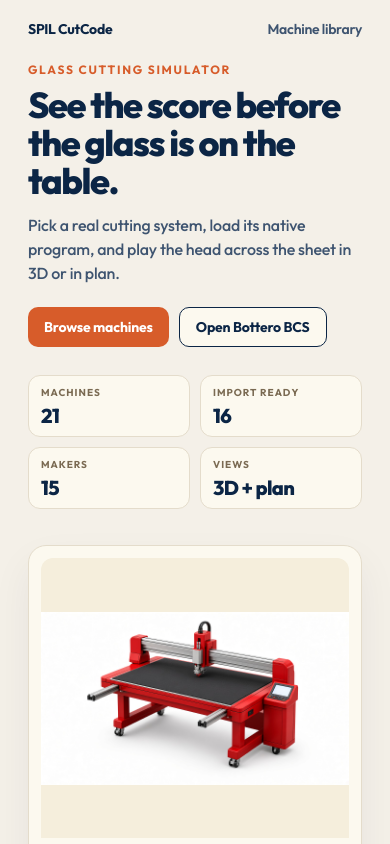
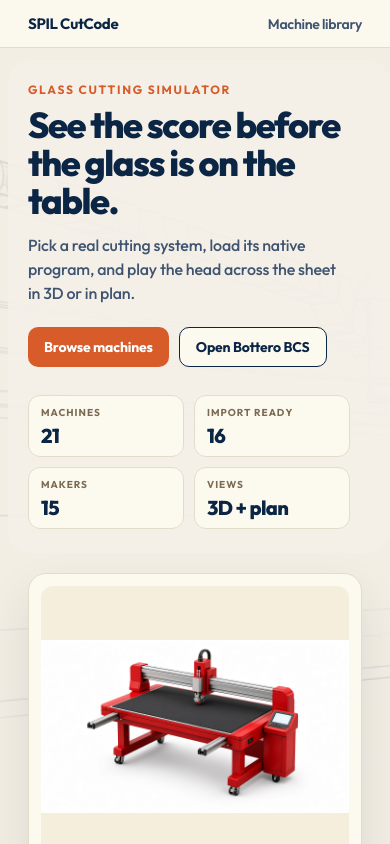
Before and after one commit to Evil-Shown/SPIL-CutCode-Viewer, a React (Vite) app in the folder apps/desktop/: page / in a window 390 px wide. Built offline with nearby package versions, Linux system fonts and the light colour scheme.

Commit message:
Enhance landing page styling and layout. Introduce a sticky navigation bar for improved accessibility, update poster section styles, and refine landing tools layout. Adjust CSS properties for better visual hierarchy and responsiveness.

```diff
--- a/apps/desktop/src/Landing.tsx
+++ b/apps/desktop/src/Landing.tsx
@@ -35,12 +35,11 @@ export function Landing({ onSelect }: Props) {
 
   return (
     <div className="landing">
+      <nav className="landing-nav">
+        <span>SPIL CutCode</span>
+        <a href="#library">Machine library</a>
+      </nav>
       <section className="poster">
-        <header className="poster-bar">
-          <span>SPIL CutCode</span>
-          <a href="#library">Machine library</a>
-        </header>
-
         <div className="poster-grid">
           <div className="poster-copy">
             <p className="poster-kicker">Glass cutting simulator</p>
@@ -130,10 +129,10 @@ export function Landing({ onSelect }: Props) {
       </section>
 
       <div className="landing-tools" id="library">
-        <div>
-          <p className="section-eyebrow">The tables</p>
-          <h2>Every system in the library.</h2>
-        </div>
+        <header className="poster-bar">
+          <span>The tables</span>
+          <span>Every system in the library</span>
+        </header>
         <div className="filter-row">
           <input
             value={query}
--- a/apps/desktop/src/index.css
+++ b/apps/desktop/src/index.css
@@ -184,19 +184,48 @@ button, input, textarea, select { font-family: inherit; }
 }
 
 .landing {
+  position: relative;
   height: 100%;
   overflow: auto;
   background: #f4f0e8;
   color: #0b2545;
   font-family: Outfit, "Segoe UI", sans-serif;
 }
+.landing::before {
+  content: "";
+  position: fixed;
+  inset: 0;
+  z-index: 0;
+  pointer-events: none;
+  background: url("/landing/watermark.png") center / cover no-repeat;
+  opacity: 0.16;
+  mix-blend-mode: multiply;
+}
+.poster, .poster-steps, .landing-tools, .machine-grid { position: relative; z-index: 1; }
+.landing-nav {
+  position: sticky;
+  top: 0;
+  z-index: 5;
+  display: flex;
+  justify-content: space-between;
+  align-items: center;
+  margin: 0;
+  padding: 16px 28px;
+  border-bottom: 1px solid #e4dccb;
+  background: rgba(252, 249, 239, 0.92);
+  backdrop-filter: blur(12px);
+  font: 700 15px/1 Outfit, sans-serif;
+  letter-spacing: -0.02em;
+}
+.landing-nav a { color: #3e5470; font-weight: 600; font-size: 14px; }
+.landing-nav a:hover { color: #d75c2a; }
 .poster {
   display: flex;
   flex-direction: column;
   gap: 28px;
   max-width: 1180px;
   margin: 0 auto;
-  padding: 22px 28px 8px;
+  padding: 28px 28px 8px;
 }
 .poster-bar {
   display: flex;
@@ -211,6 +240,19 @@ button, input, textarea, select { font-family: inherit; }
   grid-template-columns: minmax(280px, 0.9fr) minmax(340px, 1.1fr);
   gap: 36px;
   align-items: center;
+}
+.poster-copy {
+  position: relative;
+  z-index: 1;
+  padding: 8px 12px 8px 0;
+}
+.poster-copy::before {
+  content: "";
+  position: absolute;
+  z-index: -1;
+  inset: -16px -28px -16px -20px;
+  border-radius: 22px;
+  background: rgba(244, 240, 232, 0.9);
 }
 .poster-copy > .poster-kicker {
   margin: 0 0 10px;
@@ -253,7 +295,7 @@ button, input, textarea, select { font-family: inherit; }
 .poster-facts div { background: #fcf9ef; border: 1px solid #e4dccb; border-radius: 12px; padding: 12px 12px 10px; }
 .poster-facts dt { font: 700 10px/1 Outfit, sans-serif; letter-spacing: 0.1em; text-transform: uppercase; color: #7a6a52; }
 .poster-facts dd { margin: 8px 0 0; font: 800 20px/1 Outfit, sans-serif; letter-spacing: -0.03em; }
-.poster-stage { background: #fcf9ef; border: 1px solid #e4dccb; border-radius: 18px; padding: 12px; box-shadow: 0 18px 40px rgba(11, 37, 69, 0.06); }
+.poster-stage { background: #fcf9ef; border: 1px solid #e4dccb; border-radius: 18px; padding: 12px; box-shadow: 0 22px 48px rgba(11, 37, 69, 0.1); }
 .poster-frame {
   display: block; width: 100%; text-align: left; background: #f5eedc; border: 0; border-radius: 12px; cursor: pointer; color: #0b2545; overflow: hidden;
 }
@@ -277,23 +319,23 @@ button, input, textarea, select { font-family: inherit; }
   display: grid; grid-template-columns: repeat(3, 1fr); gap: 14px;
   max-width: 1180px; margin: 8px auto 0; padding: 8px 28px 4px;
 }
-.poster-steps article { padding: 18px; background: #fcf9ef; border: 1px solid #e4dccb; border-radius: 14px; }
+.poster-steps article { padding: 18px; background: #fcf9ef; border: 1px solid #e4dccb; border-radius: 14px; box-shadow: 0 10px 28px rgba(11, 37, 69, 0.05); }
 .poster-steps span { font: 800 12px/1 Outfit, sans-serif; letter-spacing: 0.12em; color: #d75c2a; }
 .poster-steps h3 { margin: 8px 0 6px; font: 800 18px/1.15 Outfit, sans-serif; letter-spacing: -0.03em; }
 .poster-steps p { margin: 0; font: 500 14px/1.5 Outfit, sans-serif; color: #3e5470; }
 
 .landing-tools {
   display: flex;
-  justify-content: space-between;
-  align-items: end;
-  gap: 24px;
-  max-width: 1280px;
-  margin: 0 auto;
-  padding: 48px 28px 18px;
+  flex-direction: column;
+  gap: 16px;
+  max-width: 1180px;
+  margin: 8px auto 0;
+  padding: 28px 28px 18px;
 }
+.landing-tools .poster-bar span:last-child { color: #3e5470; font-weight: 600; }
 .section-eyebrow { margin: 0 0 6px; font-size: 11px; letter-spacing: .14em; text-transform: uppercase; color: #d75c2a; }
 .landing-tools h2 { margin: 0; font: 800 32px/1.05 Outfit, sans-serif; letter-spacing: -0.04em; }
-.filter-row { display: flex; gap: 8px; }
+.filter-row { display: flex; gap: 8px; justify-content: flex-end; }
 .landing-tools input {
   width: 280px; border: 1px solid #d8cdb8; background: #fcf9ef; color: #0b2545;
   border-radius: 10px; padding: 11px 12px; font: 500 14px Outfit, sans-serif; outline: none;
@@ -316,7 +358,7 @@ button, input, textarea, select { font-family: inherit; }
 .machine-card {
   display: flex; flex-direction: column; align-items: flex-start; gap: 4px; position: relative;
   text-align: left; padding: 0 0 16px; border: 1px solid #e4dccb; border-radius: 16px; background: #fcf9ef; color: #0b2545;
-  cursor: pointer; overflow: hidden; box-shadow: 0 1px 2px rgba(18,23,28,.04);
+  cursor: pointer; overflow: hidden; box-shadow: 0 10px 24px rgba(11,37,69,.07);
 }
 .machine-card:hover { border-color: #d75c2a; box-shadow: 0 12px 28px rgba(18,23,28,.08); }
 .machine-thumb { width: 100%; height: 176px; margin: 0 0 12px; object-fit: contain; background: #f5eedc; display: block; }
@@ -335,7 +377,7 @@ button, input, textarea, select { font-family: inherit; }
   .poster-grid, .poster-steps { grid-template-columns: 1fr; }
   .poster-facts { grid-template-columns: 1fr 1fr; }
   .poster-rail { grid-template-columns: 1fr 1fr; }
-  .landing-tools { display: block; padding-left: 20px; padding-right: 20px; }
+  .landing-tools { padding-left: 20px; padding-right: 20px; }
   .filter-row { margin-top: 14px; }
   .machine-grid, .poster-steps { padding-left: 20px; padding-right: 20px; }
 }
```
Also changed, not shown: apps/desktop/public/landing/watermark.png (added).
